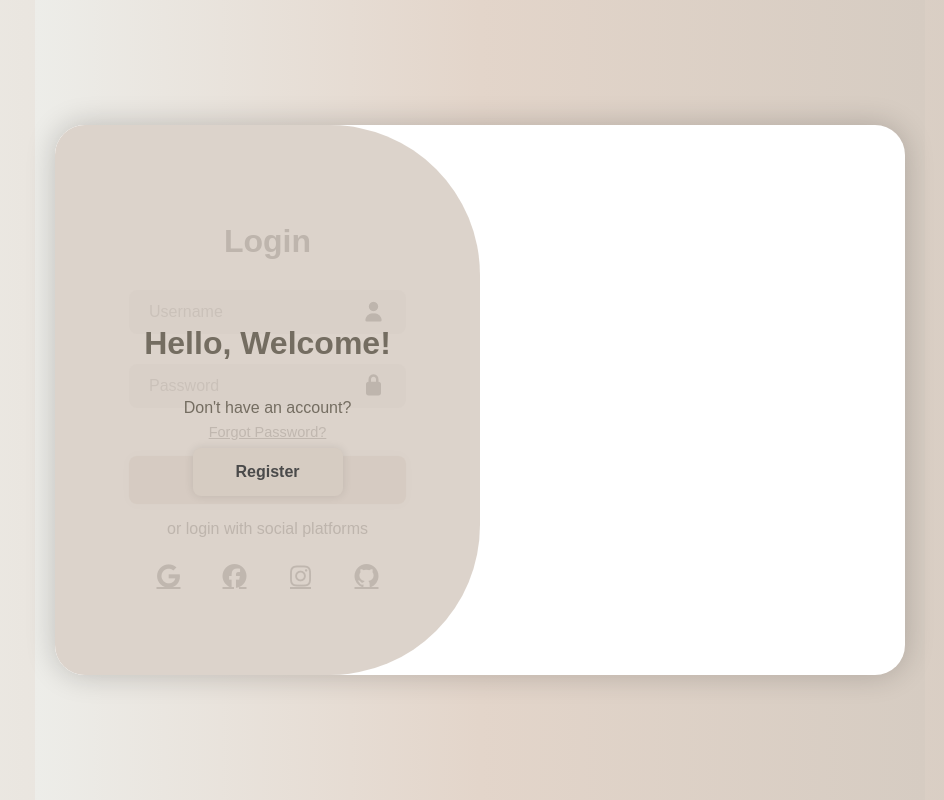
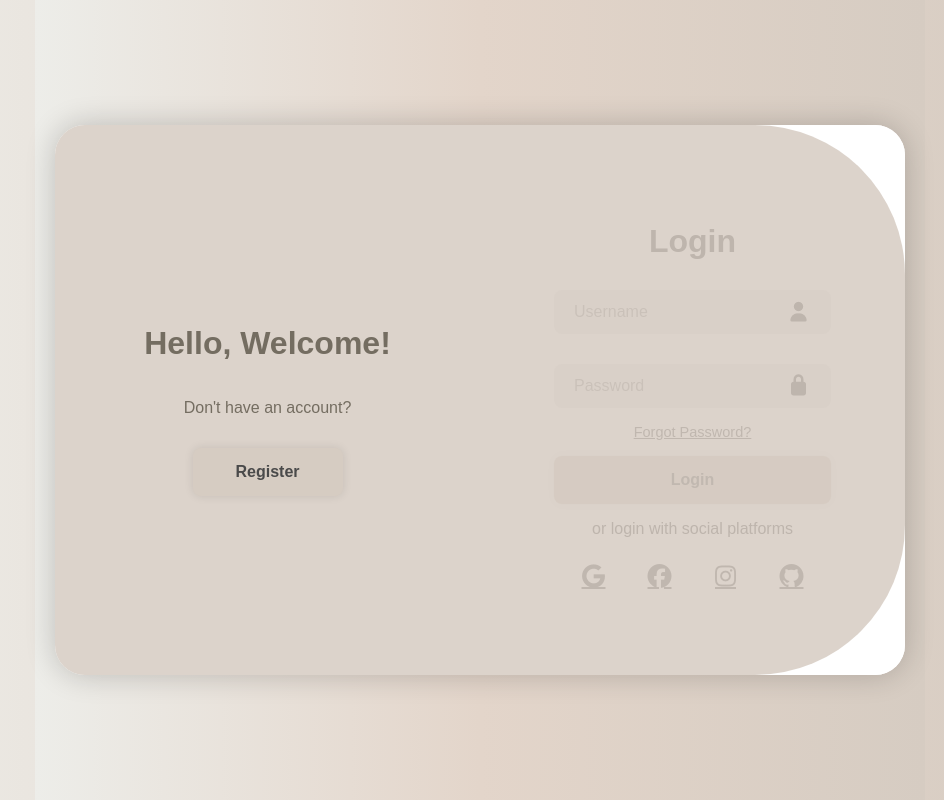
Before and after one commit to Alelover01/personalHub, a React (Create React App) app in the folder frontend/: page / in a window 1280 px wide. Shown: the whole page, without its empty margins (160-1104 px from the left). Built offline with nearby package versions, Linux system fonts and the light colour scheme.

Commit message:
Styled the blob better

```diff
--- a/frontend/src/pages/Auth/Auth.css
+++ b/frontend/src/pages/Auth/Auth.css
@@ -45,24 +45,24 @@
 }
 
 .auth-layout .form-box.login {
-  left: 0;
+  left: 50%;
   opacity: 1;
 }
 
 .auth-layout .form-box.register {
-  left: 50%;
+  left: 0;
   opacity: 0;
 }
 
 /* Stato attivo (Register visibile) */
 .auth-layout .container.active .form-box.login {
-  left: -50%;
+  left: 100%;
   opacity: 0;
   z-index: 4;
 }
 
 .auth-layout .container.active .form-box.register {
-  left: 0;
+  left: 50%;
   opacity: 1;
   z-index: 5;
 }
@@ -152,7 +152,7 @@
 .auth-layout .toggle-box::before {
   content: '';
   position: absolute;
-  left: -250%;
+  left: -200%;
   width: 300%;
   height: 100%;
   background-color: rgba(214,204,194,0.85);
@@ -163,7 +163,7 @@
 }
 
 .auth-layout .container.active .toggle-box::before {
-  left: 50%;
+  left: -50%;
 }
 
 /* ========== Toggle Panels (testo + pulsanti) ========== */
@@ -187,7 +187,7 @@
 }
 
 .auth-layout .container.active .toggle-panel.toggle-left {
-  left: -50%;
+  left: 50%;
 }
 
 .auth-layout .toggle-panel.toggle-right {
```
